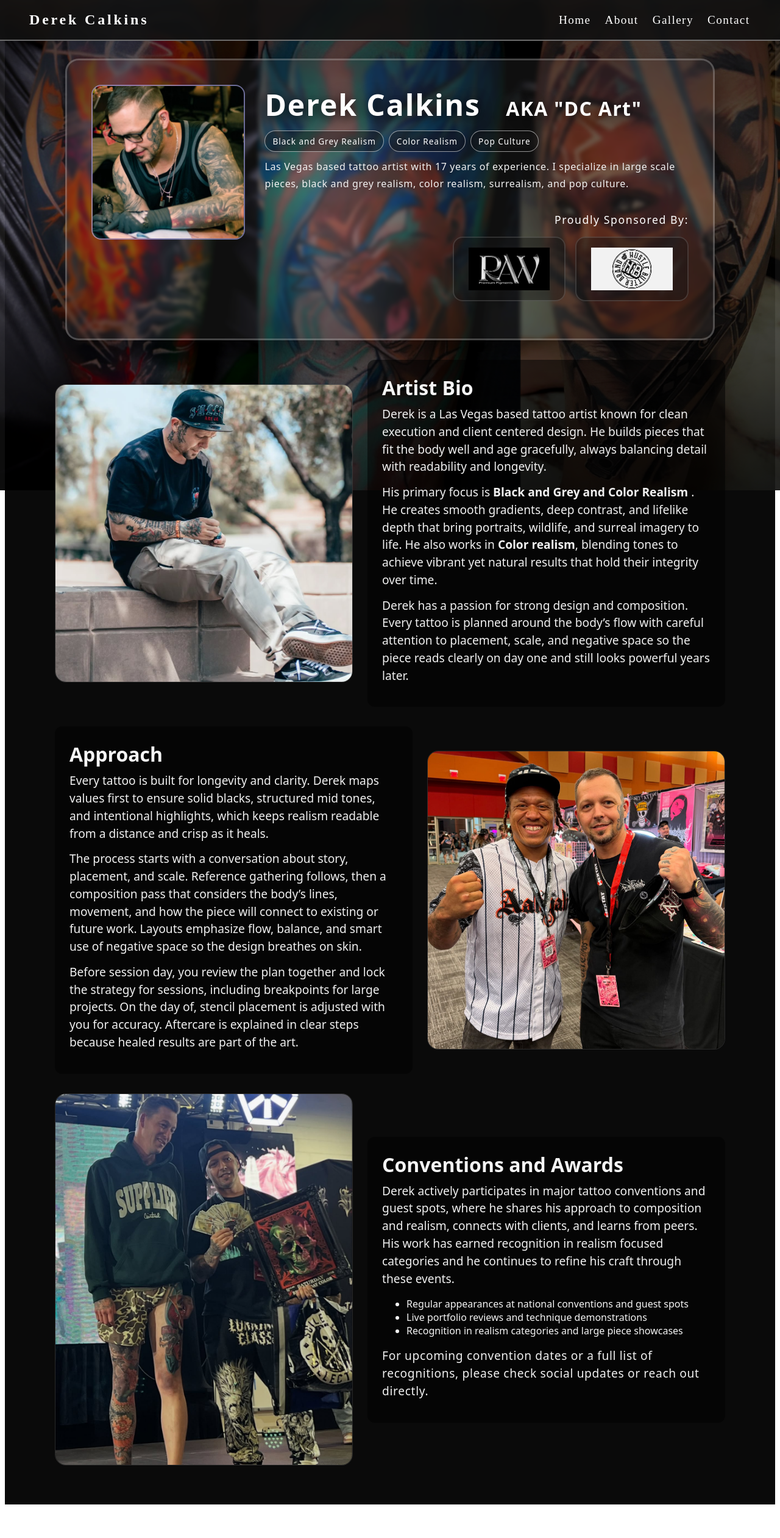
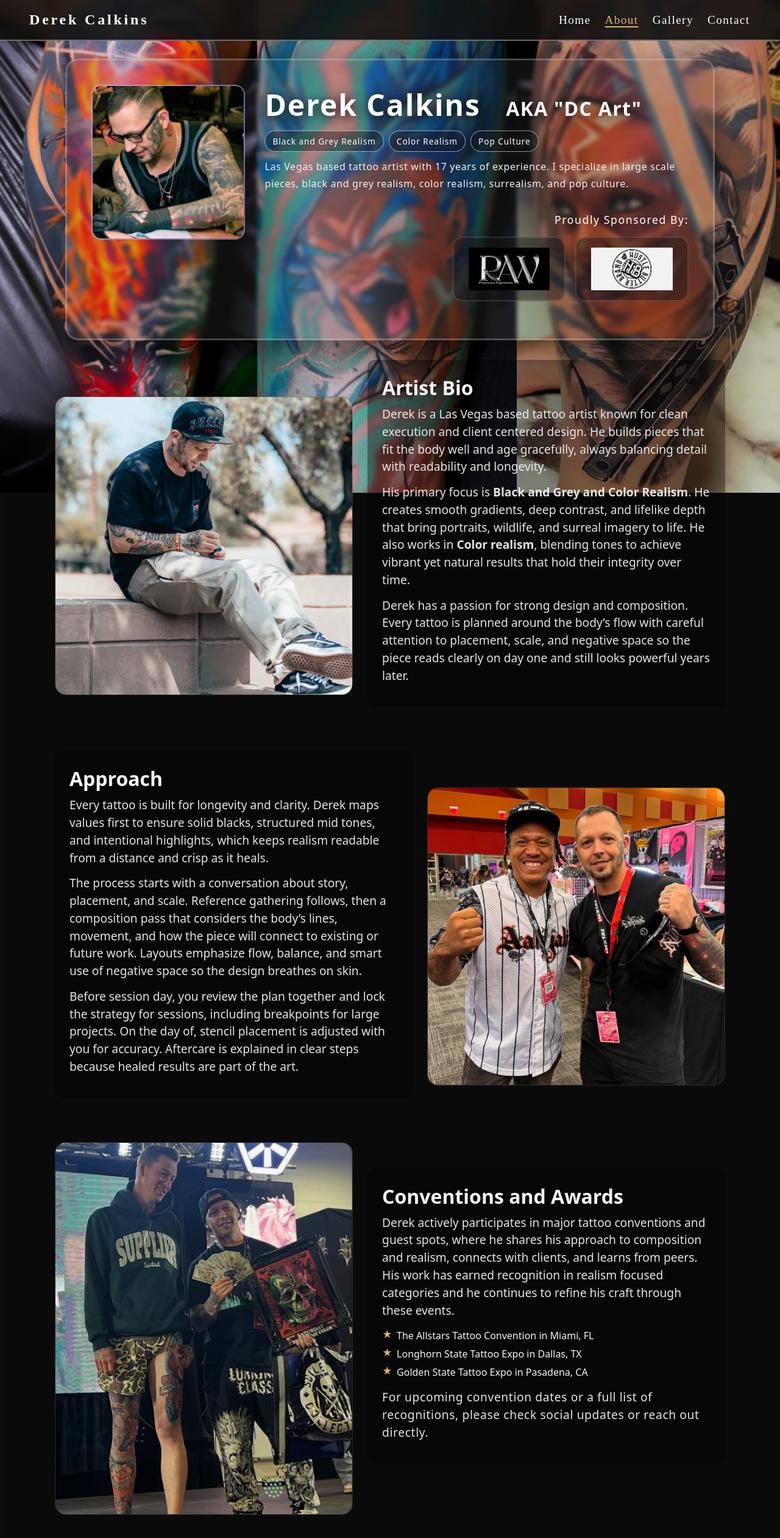
Before and after one commit to chevrechou/dc-art, a Next.js app: page /about in a window 1280 px wide. Shown: the top 2522 px of the page at 61% size. Before the commit the page ends 2475 px from the top, so only its background shows below. Built offline with nearby package versions, Linux system fonts and the light colour scheme.

Commit message:
about page

```diff
--- a/src/app/about/About.module.css
+++ b/src/app/about/About.module.css
@@ -5,47 +5,51 @@
   background: #0a0a0a;
   color: #f5f5f5;
   font-family: ui-sans-serif, system-ui, -apple-system, Segoe UI, Roboto, Helvetica, Arial;
-  overflow: hidden;
-  /* remove scrolling overflow (no horizontal bar) */
+  overflow-x: hidden;
+  /* prevent horizontal bar */
+  isolation: isolate;
+  /* keep bg layers under content */
 }
 
+/* Parallax background tiles */
 .bgWrap {
   position: fixed;
   inset: 0;
   display: grid;
   grid-template-columns: repeat(3, 1fr);
   /* exactly 3 tiles */
-  gap: 0px;
+  gap: 0;
   filter: saturate(120%);
-  z-index: 0;
+  z-index: -2;
+  /* behind everything */
+  height: 100vh;
   pointer-events: none;
   opacity: 0.95;
-
-  transform: scale(1.01);
 }
 
 .bgTile {
   background-size: cover;
   background-position: center;
   min-height: 100vh;
-  /* fixed full height tiles */
+  height: 100%;
+  will-change: transform;
+  transform: translate3d(0, 0, 0) scale(1.06);
 }
 
+/* mitigate hairline seams on some GPUs */
 .bgTile+.bgTile {
   margin-left: -1px;
 }
 
 .bgVignette {
   position: fixed;
-  top: 0;
-  left: 0;
-  width: 100%;
-  height: 100dvh;
+  inset: 0;
   background:
     radial-gradient(80% 80% at 50% 40%, rgba(0, 0, 0, 0) 0%, rgba(0, 0, 0, .35) 60%, rgba(0, 0, 0, .75) 100%),
     linear-gradient(to bottom, rgba(0, 0, 0, .55), rgba(0, 0, 0, .2) 40%, rgba(0, 0, 0, .6));
   pointer-events: none;
-  z-index: 1;
+  z-index: -1;
+  /* over tiles, under content */
 }
 
 /* Player card */
@@ -75,7 +79,6 @@
   overflow: hidden;
   border: 2px solid rgba(143, 142, 255, 0.38);
   background: #f5f4f452;
-
 }
 
 .headshot img {
@@ -125,6 +128,7 @@
   background: rgba(0, 0, 0, .28);
   backdrop-filter: blur(8px);
 }
+
 .summary {
   margin: .6rem 0 1rem;
   line-height: 1.8;
@@ -133,8 +137,8 @@
   letter-spacing: 0.04rem;
 }
 
-/* Two logos in a row at the bottom */
-.sponsorLabel{
+/* Sponsors */
+.sponsorLabel {
   margin: 2rem auto 0rem;
   font-size: 1.1rem;
   letter-spacing: 0.1rem;
@@ -145,8 +149,7 @@
 .sponsorStrip {
   position: relative;
   z-index: 2;
-  /* max-width: 980px; */
-  display: flex;;
+  display: flex;
   margin: 1rem auto 1.3rem;
   justify-content: end;
   gap: 1rem;
@@ -159,8 +162,8 @@
   justify-content: center;
   padding: 1rem 1.5rem;
   border-radius: 16px;
-  border: 2px solid rgba(255,255,255,.14);
-  background: rgba(0,0,0,.30);
+  border: 2px solid rgba(255, 255, 255, .14);
+  background: rgba(0, 0, 0, .30);
   backdrop-filter: blur(8px);
   transition: transform .15s ease, border-color .2s ease, background .2s ease;
   width: fit-content;
@@ -168,12 +171,12 @@
 
 .sponsorCard:hover {
   transform: translateY(-2px);
-  border-color: rgba(255,255,255,.35);
-  background: rgba(255,255,255,.08);
+  border-color: rgba(255, 255, 255, .35);
+  background: rgba(255, 255, 255, .08);
 }
 
 .sponsorLogo {
-  height: 70px;          /* tweak as needed */
+  height: 70px;
   width: auto;
   object-fit: contain;
   filter: grayscale(100%) contrast(1.1) brightness(.95);
@@ -182,14 +185,7 @@
 
 .sponsorCard:hover .sponsorLogo {
   filter: none;
-  opacity: 1;
 }
-
-/* Keep two columns on most phones. Drop to 1 if very narrow */
-@media (max-width: 480px) {
-  .sponsorStrip { grid-template-columns: 1fr; }
-}
-
 
 /* Rows section */
 .rows {
@@ -211,15 +207,21 @@
 
 .rowAlt {
   grid-template-columns: 1.2fr 1fr;
-  /* text | image */
 }
 
+/* text | image */
+
+/* Parallax on in-content images */
 .rowImage {
   border-radius: 18px;
   overflow: hidden;
   border: 1px solid rgba(255, 255, 255, 0.14);
   background: rgba(0, 0, 0, 0.3);
   backdrop-filter: blur(8px);
+  will-change: transform;
+  transform: translate3d(0, 0, 0);
+  transition: transform 0.12s ease;
+  /* minor smoothing */
 }
 
 .rowImage img {
@@ -231,9 +233,11 @@
 }
 
 .rowText {
-  background: rgba(0, 0, 0, 0.5); /* semi-transparent black */
+  background: rgba(0, 0, 0, 0.35);
+  /* legibility on busy bg */
   padding: 1.5rem;
   border-radius: 12px;
+  margin-bottom: 2.5rem;
 }
 
 .rowText h2 {
@@ -246,13 +250,57 @@
   line-height: 1.5;
   font-size: 1.2rem;
   color: #f0f0f0;
-  opacity: 3;;
+  opacity: 0.95;
+  /* was 3 which is invalid */
+}
+.rowText ul {
+  list-style: none; /* remove default dots */
+  padding-left: 0;
+  margin: 1rem 0;
+}
+
+.rowText li {
+  position: relative;
+  padding-left: 1.5rem; /* space for star */
+  margin-bottom: 0.5rem;
+}
+
+.rowText li::before {
+  content: "★";                 /* Unicode star */
+  position: absolute;
+  left: 0;
+  top: 0;
+  color: #e0b15b;               /* gold star */
+  font-size: 1rem;
+  line-height: 1.2;
+}
+
+/* Animations */
+@keyframes dropIn {
+  from {
+    transform: translateY(-18px);
+    opacity: 0;
+  }
+
+  to {
+    transform: translateY(0);
+    opacity: 1;
+  }
+}
+
+@keyframes fadeIn {
+  from {
+    opacity: 0;
+  }
+
+  to {
+    opacity: 1;
+  }
 }
 
 /* Responsive */
 @media (max-width: 960px) {
   .head {
-
     display: block;
   }
 
@@ -261,7 +309,8 @@
     height: 300px;
     border-radius: 12px;
   }
-  .name{
+
+  .name {
     margin-top: 1rem;
   }
 
@@ -269,19 +318,33 @@
   .rowAlt {
     grid-template-columns: 1fr;
   }
+
   .sponsorStrip {
     justify-content: center;
-    display: flex;
-    justify-content: center;
-    align-content: center;
     margin: 1rem;
   }
-  .sponsorLabel{
+
+  .sponsorLabel {
     text-align: center;
   }
 
-  .sponsorLogo{
+  .sponsorLogo {
     height: 60px;
   }
+}
 
+@media (max-width: 480px) {
+  .sponsorStrip {
+    grid-template-columns: 1fr;
+  }
 }
+
+/* Reduced motion safety */
+@media (prefers-reduced-motion: reduce) {
+
+  .bgTile,
+  .rowImage {
+    transform: none !important;
+    transition: none !important;
+  }
+}
--- a/src/app/about/page.jsx
+++ b/src/app/about/page.jsx
@@ -1,3 +1,5 @@
+"use client";
+import { useEffect, useRef } from "react";
 import styles from "./About.module.css";
 
 const bgImages = [
@@ -7,15 +9,63 @@ const bgImages = [
 ];
 
 export default function About() {
+  const bgRefs = useRef([]);
+  const rowImgRefs = useRef([]);
+
+  useEffect(() => {
+    const tiles = bgRefs.current.filter(Boolean);
+    const rows = rowImgRefs.current.filter(Boolean);
+    let ticking = false;
+
+    const handleScroll = () => {
+      if (ticking) return;
+      ticking = true;
+      requestAnimationFrame(() => {
+        const y = window.scrollY || 0;
+        const bleed = window.innerHeight * 0.08; // matches --bg-bleed: 8vh
+        // tiles.forEach(el => {
+        //   const speed = parseFloat(el.dataset.speed || "0.03"); // small speed
+        //   const raw = -(window.scrollY * speed);
+        //   const y = Math.max(-bleed, Math.min(bleed, raw));
+        //   el.style.transform = `translate3d(0, ${y}px, 0) scale(1.12)`;
+        // });
+        // background tiles parallax
+        tiles.forEach((el) => {
+          const speed = parseFloat(el.dataset.speed || "0.8");
+          // const y = Math.max(-bleed, Math.min(bleed, raw));
+          el.style.transform = `translate3d(0, ${-y * speed}px, 0) scale(1.02)`;
+        });
+
+        // row images parallax, lighter amount
+        rows.forEach((el) => {
+          const speed = parseFloat(el.dataset.speed || "0.12");
+          el.style.transform = `translate3d(0, ${-y * speed}px, 0)`;
+        });
+
+        ticking = false;
+      });
+    };
+
+    // reduced motion: disable transforms
+    const prefersReduced = window.matchMedia("(prefers-reduced-motion: reduce)").matches;
+    if (!prefersReduced) {
+      handleScroll();
+      window.addEventListener("scroll", handleScroll, { passive: true });
+      return () => window.removeEventListener("scroll", handleScroll);
+    }
+  }, []);
+
   return (
     <main className={styles.page}>
-      {/* Fixed background (3 tiles) */}
+      {/* Parallax background tiles */}
       <div className={styles.bgWrap} aria-hidden="true">
         {bgImages.map((src, i) => (
           <div
             key={i}
             className={styles.bgTile}
             style={{ backgroundImage: `url(${src})` }}
+            data-speed={i === 0 ? 0.15 : i === 1 ? 0.28 : 0.42}
+            ref={(el) => (bgRefs.current[i] = el)}
           />
         ))}
         <div className={styles.bgVignette} />
@@ -34,20 +84,17 @@ export default function About() {
               <span className={styles.aka}> AKA "DC Art" </span>
             </h1>
 
-            {/* Highlights list */}
             <ul className={styles.highlights}>
               <li>Black and Grey Realism</li>
               <li>Color Realism</li>
               <li>Pop Culture</li>
             </ul>
 
-            {/* Professional summary */}
             <p className={styles.summary}>
               Las Vegas based tattoo artist with 17 years of experience. I specialize in
               large scale pieces, black and grey realism, color realism, surrealism, and pop culture.
             </p>
 
-            {/* Sponsor logos row */}
             <div className={styles.sponsorLabel}>Proudly Sponsored By:</div>
             <section className={styles.sponsorStrip} aria-label="Sponsors">
               <a
@@ -56,24 +103,15 @@ export default function About() {
                 rel="noreferrer"
                 className={styles.sponsorCard}
               >
-                <img
-                  src="/images/raw-logo.jpg"
-                  alt="Raw Pigments logo"
-                  className={styles.sponsorLogo}
-                />
+                <img src="/images/raw-logo.jpg" alt="Raw Pigments logo" className={styles.sponsorLogo} />
               </a>
-
               <a
                 href="https://hustlebutter.com"
                 target="_blank"
                 rel="noreferrer"
                 className={styles.sponsorCard}
               >
-                <img
-                  src="/images/hustle-logo.jpg"
-                  alt="Hustle Butter Deluxe logo"
-                  className={styles.sponsorLogo}
-                />
+                <img src="/images/hustle-logo.jpg" alt="Hustle Butter Deluxe logo" className={styles.sponsorLogo} />
               </a>
             </section>
           </div>
@@ -84,7 +122,11 @@ export default function About() {
       <section className={styles.rows}>
         {/* Row 1: image | text */}
         <div className={styles.row}>
-          <div className={styles.rowImage}>
+          <div
+            className={styles.rowImage}
+            ref={(el) => (rowImgRefs.current[0] = el)}
+            data-speed="0.015"
+          >
             <img src="/images/dc-profile-2.jpg" alt="Studio or work in progress" />
           </div>
           <div className={styles.rowText}>
@@ -95,7 +137,7 @@ export default function About() {
               gracefully, always balancing detail with readability and longevity.
             </p>
             <p>
-              His primary focus is <strong>Black and Grey and Color Realism </strong>. He creates
+              His primary focus is <strong>Black and Grey and Color Realism</strong>. He creates
               smooth gradients, deep contrast, and lifelike depth that bring portraits,
               wildlife, and surreal imagery to life. He also works in{" "}
               <strong>Color realism</strong>, blending tones to achieve vibrant yet
@@ -133,14 +175,22 @@ export default function About() {
               steps because healed results are part of the art.
             </p>
           </div>
-          <div className={styles.rowImage}>
+          <div
+            className={styles.rowImage}
+            ref={(el) => (rowImgRefs.current[1] = el)}
+            data-speed="0.08"
+          >
             <img src="/images/dc-profile-3.jpg" alt="Design sketch or equipment" />
           </div>
         </div>
 
         {/* Row 3: Conventions and Awards */}
         <div className={styles.row}>
-          <div className={styles.rowImage}>
+          <div
+            className={styles.rowImage}
+            ref={(el) => (rowImgRefs.current[2] = el)}
+            data-speed="0.06"
+          >
             <img src="/images/dc-profile-4.jpg" alt="Tattoo convention floor or award moments" />
           </div>
           <div className={styles.rowText}>
@@ -153,9 +203,9 @@ export default function About() {
               events.
             </p>
             <ul>
-              <li>Regular appearances at national conventions and guest spots</li>
-              <li>Live portfolio reviews and technique demonstrations</li>
-              <li>Recognition in realism categories and large piece showcases</li>
+              <li>The Allstars Tattoo Convention in Miami, FL</li>
+              <li>Longhorn State Tattoo Expo in Dallas, TX</li>
+              <li>Golden State Tattoo Expo in Pasadena, CA</li>
             </ul>
             <p className={styles.summary}>
               For upcoming convention dates or a full list of recognitions, please check
--- a/src/app/components/Header.jsx
+++ b/src/app/components/Header.jsx
@@ -2,12 +2,20 @@
 import { useEffect, useRef, useState } from "react";
 import Link from "next/link";
 import styles from "./Header.module.css";
+import { usePathname } from "next/navigation";
 
 export default function Header() {
   const [hidden, setHidden] = useState(false);
   const [open, setOpen] = useState(false);
   const timerRef = useRef(null);
+  const pathname = usePathname();
 
+  const links = [
+    { href: "/", label: "Home" },
+    { href: "/about", label: "About" },
+    { href: "/gallery", label: "Gallery" },
+    { href: "/contact", label: "Contact" },
+  ];
   // Hide on scroll (desktop and mobile)
   useEffect(() => {
     const onScroll = () => {
@@ -57,11 +65,16 @@ export default function Header() {
         </Link>
 
         {/* Desktop nav */}
-        <nav className={styles.navDesktop} aria-label="Primary">
-          <Link href="/" className={styles.link}>Home</Link>
-          <Link href="/about" className={styles.link}>About</Link>
-          <Link href="/gallery" className={styles.link}>Gallery</Link>
-          <Link href="/contact" className={styles.link}>Contact</Link>
+        <nav className={styles.navDesktop}>
+          {links.map(({ href, label }) => (
+            <Link
+              key={href}
+              href={href}
+              className={`${styles.link} ${pathname === href ? styles.active : ""}`}
+            >
+              {label}
+            </Link>
+          ))}
         </nav>
 
         {/* Burger button (mobile) */}
--- a/src/app/components/Header.module.css
+++ b/src/app/components/Header.module.css
@@ -45,6 +45,15 @@
 .link:hover {
   color: #e0b15b;
 }
+
+/* highlight the current page */
+.active {
+  color: #e0b15b;
+  text-decoration: underline;
+  text-underline-offset: 4px;
+  text-decoration-thickness: 2px;
+}
+
 
 /* Burger button (hidden on desktop) */
 .burger {
--- /dev/null
+++ b/src/app/globals.css
@@ -0,0 +1,25 @@
+/* Paint the entire viewport and prevent horizontal overflow */
+html,
+body {
+	background: #0b0b0b;
+	color-scheme: dark;
+	height: 100%;
+}
+
+/* Default header height var, used to offset fixed header site-wide */
+:root {
+	--header-h: 72px;
+}
+
+/* Mobile header can be a bit shorter */
+@media (max-width: 768px) {
+	:root {
+		--header-h: 64px;
+	}
+}
+
+/* Apply top padding to every page under the fixed header */
+.site-main {
+	min-height: 100dvh;
+	padding-top: var(--header-h);
+}
--- a/src/app/layout.jsx
+++ b/src/app/layout.jsx
@@ -2,6 +2,7 @@ import Header from "./components/Header";
 import Footer from "./components/Footer";
 import FrameNav from "./components/FrameNav";
 import SiteChrome from "./components/SiteChrome";
+import "./globals.css";  // ✅ global styles here
 
 export const metadata = {
   title: "Derek Calkins Tattoo Portfolio",
```
Also changed, not shown: src/app/Home.module.css (+5 -4 lines). Lines whose indentation alone changed are shown as unchanged.
